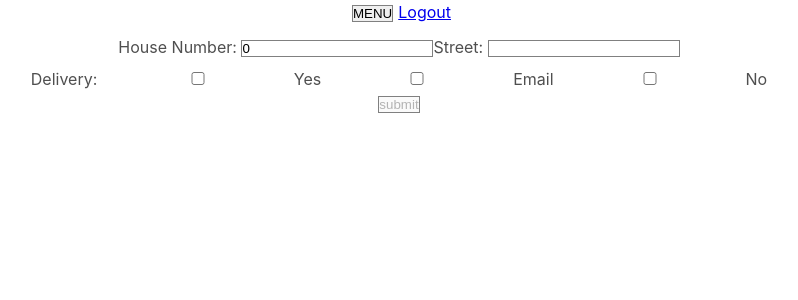
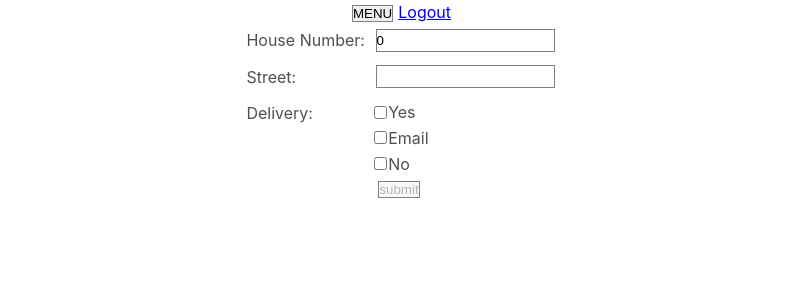
Before and after one commit to 5ssl-rr/frontend, a React (Create React App) app in the folder road-runners/: page /address-form in a window 1280 px wide. Shown: the top 300 px of the page, without its empty margins (241-1039 px from the left). Built offline with nearby package versions, Linux system fonts and the light colour scheme; sample sign-in values are in the browser's storage.

Commit message:
styled address form

```diff
--- a/road-runners/src/App.js
+++ b/road-runners/src/App.js
@@ -26,13 +26,23 @@ function App() {
         </nav>
       )}
       <Routes>
-        <Route path='rr' element={
-          <PrivateRoute>
-            <Home setShowNav={setShowNav}/>
-          </PrivateRoute>
-        } />
+        <Route
+          path='rr'
+          element={
+            <PrivateRoute>
+              <Home setShowNav={setShowNav} />
+            </PrivateRoute>
+          }
+        />
         <Route path='/' element={<Login setShowNav={setShowNav} />} />
-        <Route path='address-form' element={<AddressForm />} />
+        <Route
+          path='address-form'
+          element={
+            <PrivateRoute>
+              <AddressForm />
+            </PrivateRoute>
+          }
+        />
         <Route path='logout' element={<Logout setShowNav={setShowNav} />} />
       </Routes>
     </div>
--- a/road-runners/src/components/AddressForm.js
+++ b/road-runners/src/components/AddressForm.js
@@ -40,6 +40,7 @@ export default function AddressForm(props) {
   return (
     <div className='new-address'>
       <form onSubmit={handleSubmit}>
+        <div className='new-address-grid'>
           <label htmlFor='house'>House Number: </label>
           <input
             id='house'
@@ -55,8 +56,8 @@ export default function AddressForm(props) {
             name='street'
             onChange={handleChange}
           />
-        <div>
           <label htmlFor='delivery'>Delivery: </label>
+          <div className='checkbox-container'>
             <input
               type='checkbox'
               id='yes'
@@ -66,6 +67,7 @@ export default function AddressForm(props) {
               checked={formValues.delivery === 'yes'}
             />
             <label htmlFor='yes'>Yes</label>
+
             <input
               type='checkbox'
               id='email'
@@ -75,6 +77,7 @@ export default function AddressForm(props) {
               checked={formValues.delivery === 'email'}
             />
             <label htmlFor='email'>Email</label>
+
             <input
               type='checkbox'
               id='no'
@@ -85,6 +88,7 @@ export default function AddressForm(props) {
             />
             <label htmlFor='no'>No</label>
           </div>
+        </div>
         <button disabled={disabled}>submit</button>
       </form>
     </div>
--- a/road-runners/src/components/NavMenu.js
+++ b/road-runners/src/components/NavMenu.js
@@ -1,5 +1,5 @@
 import { useState } from 'react';
-import {Link} from 'react'
+import {Link} from 'react-router-dom'
 
 export default function NavMenu() {
   const [open, setOpen] = useState(false);
@@ -14,7 +14,8 @@ export default function NavMenu() {
       {open && (
         <ul className='dropdown-content'>
           <li>
-            <a href='address-form'>Home</a>
+            {/* <a href='address-form'>Home</a> */}
+            <Link to='address-form'>Address Form</Link>
           </li>
         </ul>
       )}
--- a/road-runners/src/index.css
+++ b/road-runners/src/index.css
@@ -121,7 +121,6 @@ body {
     sans-serif;
   -webkit-font-smoothing: antialiased;
   -moz-osx-font-smoothing: grayscale;
-
 }
 ol,
 ul {
@@ -156,15 +155,19 @@ code {
   flex-direction: column;
   align-items: center;
 }
+label {
+  margin: 1%;
+  width: max-content;
+}
 
 input {
-  margin-top: 1%;
-  width: 15%;
+  margin: 1%;
+  width: 100%;
 }
-th{
+th {
   font-size: 2rem;
   text-align: center;
-  border: .2rem solid black;
+  border: 0.2rem solid black;
 }
 
 td {
@@ -174,23 +177,45 @@ td {
   min-width: 10rem;
 }
 
-button{
-  margin: .5rem
+button {
+  margin: 0.5rem;
 }
-.addresses-container{
+.addresses-container {
   display: flex;
   flex-direction: column;
 }
-.street-container{
+.street-container {
   padding: 1rem;
   display: flex;
   justify-content: center;
 }
-.address-table{
+.address-table {
   display: flex;
   justify-content: center;
 }
-nav{
+nav {
   display: flex;
   justify-content: center;
 }
+.new-address-grid {
+  display: grid;
+  grid-template-columns: auto auto;
+  justify-content: center;
+  gap: 1rem;
+  margin: auto;
+}
+.new-address form input[type='checkbox'] {
+  width: fit-content;
+  padding: 5%;
+}
+.new-address button {
+  width: max-content;
+  align-self: center;
+}
+.checkbox-container {
+  display: grid;
+  grid-template-columns: auto auto;
+  align-items: center;
+  gap: 1px;
+  width: fit-content;
+}
```
Lines whose indentation alone changed are shown as unchanged.
